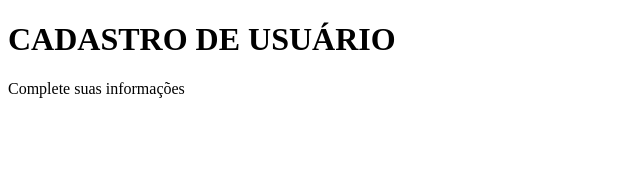
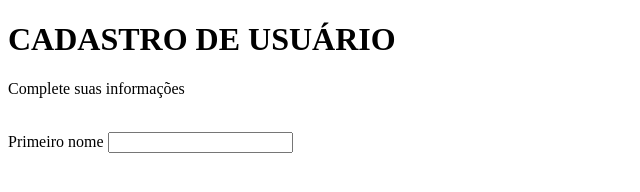
Before and after one commit to matdelgado/Checkpoint3-RWD, a plain HTML site: page index.html in a window 1280 px wide. Shown: the whole page, without its empty margins (0-640 px from the left). Drawn offline with Linux system fonts and the light colour scheme.

Commit message:
Adicionado o campo de preenchimento do primeiro nome do usuário no formulário.

```diff
--- a/index.html
+++ b/index.html
@@ -14,6 +14,13 @@
         <p>Complete suas informações</p>
         <br>
     </div>
+
+    <forms>
+        <div>
+            <label>Primeiro nome</label>
+            <input type="text" name="nome" id="nome">
+        </div>
+    </forms>
 </body>
 
 </html>
```
